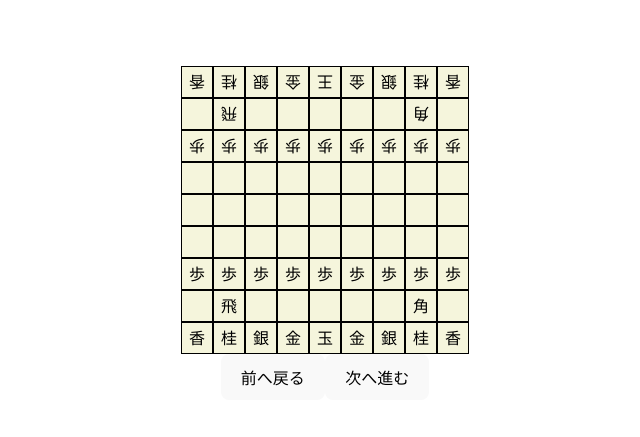
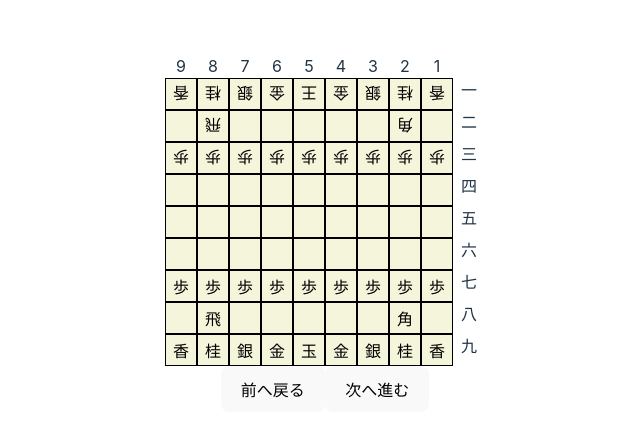
Before and after one commit to ekusiadadus/react-shogi, a React (Vite) app: page / in a window 1280 px wide. Shown: the part 167-604 px from the top of the page, without its empty margins (315-955 px from the left). Built offline with nearby package versions, Linux system fonts and the light colour scheme.

Commit message:
feat: :fire: add easy kif parser

```diff
--- a/src/components/Board/Board.tsx
+++ b/src/components/Board/Board.tsx
@@ -11,6 +11,9 @@ const Board = ({
     }>
   >
 }) => {
+  const rowLabels = ["一", "二", "三", "四", "五", "六", "七", "八", "九"]
+  const columnLabels = ["1", "2", "3", "4", "5", "6", "7", "8", "9"].reverse()
+
   return (
     <div
       style={{
@@ -20,11 +23,22 @@ const Board = ({
         justifyContent: "center"
       }}
     >
+      <div style={{ display: "flex" }}>
+        {columnLabels.map((label, j) => (
+          <div key={j} style={{ width: "32px", textAlign: "center" }}>
+            {label}
+          </div>
+        ))}
+        <div style={{ width: "32px" }}></div>
+      </div>
       {board.map((row, i) => (
         <div key={i} style={{ display: "flex" }}>
           {row.map((piece, j) => (
-            <Square key={j} piece={piece} />
+            <Square key={j} position={{ row: i, column: j }} piece={piece} />
           ))}
+          <div style={{ width: "32px", textAlign: "center" }}>
+            {rowLabels[i]}
+          </div>
         </div>
       ))}
     </div>
--- a/src/components/Game/Game.tsx
+++ b/src/components/Game/Game.tsx
@@ -1,85 +1,13 @@
 import { useState } from "react"
 import Board from "../Board/Board"
-import { PieceType } from "../../model/pieceType"
+import { parseKIF } from "../../helpers/kifParser"
 
-// KIF形式の棋譜データ。このサンプルでは単純化のために配列で表現しています。
+export const Game = ({ KIF }: { KIF: string }) => {
+  const [stepNumber, setStepNumber] = useState(0)
 
-const initialBoard = [
-  [
-    { type: PieceType.Kyo, direction: "down" },
-    { type: PieceType.Kei, direction: "down" },
-    { type: PieceType.Gin, direction: "down" },
-    { type: PieceType.Kin, direction: "down" },
-    { type: PieceType.Ou, direction: "down" },
-    { type: PieceType.Kin, direction: "down" },
-    { type: PieceType.Gin, direction: "down" },
-    { type: PieceType.Kei, direction: "down" },
-    { type: PieceType.Kyo, direction: "down" }
-  ],
-  [
-    null,
-    { type: PieceType.Hisha, direction: "down" },
-    null,
-    null,
-    null,
-    null,
-    null,
-    { type: PieceType.Kaku, direction: "down" },
-    null
-  ],
-  [
-    { type: PieceType.Fu, direction: "down" },
-    { type: PieceType.Fu, direction: "down" },
-    { type: PieceType.Fu, direction: "down" },
-    { type: PieceType.Fu, direction: "down" },
-    { type: PieceType.Fu, direction: "down" },
-    { type: PieceType.Fu, direction: "down" },
-    { type: PieceType.Fu, direction: "down" },
-    { type: PieceType.Fu, direction: "down" },
-    { type: PieceType.Fu, direction: "down" }
-  ],
-  Array(9).fill(null),
-  Array(9).fill(null),
-  Array(9).fill(null),
-  [
-    { type: PieceType.Fu, direction: "up" },
-    { type: PieceType.Fu, direction: "up" },
-    { type: PieceType.Fu, direction: "up" },
-    { type: PieceType.Fu, direction: "up" },
-    { type: PieceType.Fu, direction: "up" },
-    { type: PieceType.Fu, direction: "up" },
-    { type: PieceType.Fu, direction: "up" },
-    { type: PieceType.Fu, direction: "up" },
-    { type: PieceType.Fu, direction: "up" }
-  ],
-  [
-    null,
-    { type: PieceType.Hisha, direction: "up" },
-    null,
-    null,
-    null,
-    null,
-    null,
-    { type: PieceType.Kaku, direction: "up" },
-    null
-  ],
-  [
-    { type: PieceType.Kyo, direction: "up" },
-    { type: PieceType.Kei, direction: "up" },
-    { type: PieceType.Gin, direction: "up" },
-    { type: PieceType.Kin, direction: "up" },
-    { type: PieceType.Gyoku, direction: "up" },
-    { type: PieceType.Kin, direction: "up" },
-    { type: PieceType.Gin, direction: "up" },
-    { type: PieceType.Kei, direction: "up" },
-    { type: PieceType.Kyo, direction: "up" }
-  ]
-]
-
-export const kifData = [initialBoard]
-
-export const Game = () => {
-  const [stepNumber, setStepNumber] = useState(0)
+  const kifData = parseKIF(KIF)
+  console.log("🚀 ~ file: Game.tsx:10 ~ Game ~ length:", length)
+  console.log("🚀 ~ file: Game.tsx:10 ~ Game ~ kifData:", kifData)
 
   function nextStep() {
     if (stepNumber < kifData.length - 1) {
--- a/src/components/Piece/Piece.tsx
+++ b/src/components/Piece/Piece.tsx
@@ -2,29 +2,42 @@ import { PieceDisplay, type PieceType } from "../../model/pieceType"
 
 export const Piece = ({
   type,
-  direction
+  direction,
+  position
 }: {
   type: PieceType
   direction: "up" | "down"
+  position: {
+    row: number
+    column: number
+  }
 }) => {
   const transform = direction === "up" ? "rotate(0deg)" : "rotate(180deg)"
 
   return (
-    <div
+    <button
       style={{
         display: "flex",
         justifyContent: "center",
         alignItems: "center",
-        width: "30px",
-        height: "30px",
+        width: "32px",
+        height: "32px",
         border: "1px solid black",
         backgroundColor: "beige",
         transform,
-        color: "black"
+        color: "black",
+        padding: 0,
+        outline: "none",
+        borderRadius: 0,
+        boxShadow: "none"
+      }}
+      //onclick show position and piece info in alert
+      onClick={() => {
+        alert(`row: ${position.row}, column: ${position.column}, type: ${type}`)
       }}
     >
       {PieceDisplay[type]}
-    </div>
+    </button>
   )
 }
 
--- a/src/components/Square/Square.tsx
+++ b/src/components/Square/Square.tsx
@@ -2,17 +2,26 @@ import type { PieceType } from "../../model/pieceType"
 import Piece from "../Piece/Piece"
 
 export const Square = ({
-  piece
+  piece,
+  position
 }: {
   piece: {
     type: PieceType
     direction: "up" | "down"
   }
+  position: {
+    row: number
+    column: number
+  }
 }) => {
   return (
     <div className="square">
       {piece !== null && (
-        <Piece type={piece.type} direction={piece.direction} />
+        <Piece
+          type={piece.type}
+          direction={piece.direction}
+          position={position}
+        />
       )}
       {piece === null && (
         <div
--- /dev/null
+++ b/src/helpers/kifParser.tsx
@@ -0,0 +1,185 @@
+import { PieceDisplay, PieceType } from "../model/pieceType"
+import { index } from "../pages/BoardPage/index"
+
+const initialBoard = [
+  [
+    { type: PieceType.Kyo, direction: "down" },
+    { type: PieceType.Kei, direction: "down" },
+    { type: PieceType.Gin, direction: "down" },
+    { type: PieceType.Kin, direction: "down" },
+    { type: PieceType.Ou, direction: "down" },
+    { type: PieceType.Kin, direction: "down" },
+    { type: PieceType.Gin, direction: "down" },
+    { type: PieceType.Kei, direction: "down" },
+    { type: PieceType.Kyo, direction: "down" }
+  ],
+  [
+    null,
+    { type: PieceType.Hisha, direction: "down" },
+    null,
+    null,
+    null,
+    null,
+    null,
+    { type: PieceType.Kaku, direction: "down" },
+    null
+  ],
+  [
+    { type: PieceType.Fu, direction: "down" },
+    { type: PieceType.Fu, direction: "down" },
+    { type: PieceType.Fu, direction: "down" },
+    { type: PieceType.Fu, direction: "down" },
+    { type: PieceType.Fu, direction: "down" },
+    { type: PieceType.Fu, direction: "down" },
+    { type: PieceType.Fu, direction: "down" },
+    { type: PieceType.Fu, direction: "down" },
+    { type: PieceType.Fu, direction: "down" }
+  ],
+  Array(9).fill(null),
+  Array(9).fill(null),
+  Array(9).fill(null),
+  [
+    { type: PieceType.Fu, direction: "up" },
+    { type: PieceType.Fu, direction: "up" },
+    { type: PieceType.Fu, direction: "up" },
+    { type: PieceType.Fu, direction: "up" },
+    { type: PieceType.Fu, direction: "up" },
+    { type: PieceType.Fu, direction: "up" },
+    { type: PieceType.Fu, direction: "up" },
+    { type: PieceType.Fu, direction: "up" },
+    { type: PieceType.Fu, direction: "up" }
+  ],
+  [
+    null,
+    { type: PieceType.Hisha, direction: "up" },
+    null,
+    null,
+    null,
+    null,
+    null,
+    { type: PieceType.Kaku, direction: "up" },
+    null
+  ],
+  [
+    { type: PieceType.Kyo, direction: "up" },
+    { type: PieceType.Kei, direction: "up" },
+    { type: PieceType.Gin, direction: "up" },
+    { type: PieceType.Kin, direction: "up" },
+    { type: PieceType.Gyoku, direction: "up" },
+    { type: PieceType.Kin, direction: "up" },
+    { type: PieceType.Gin, direction: "up" },
+    { type: PieceType.Kei, direction: "up" },
+    { type: PieceType.Kyo, direction: "up" }
+  ]
+]
+
+export const num2num = (str: string) => {
+  // 全角数字を半角数字に
+  var reg
+  var twoBtNum = ["１", "２", "３", "４", "５", "６", "７", "８", "９", "０"]
+  var num = ["1", "2", "3", "4", "5", "6", "7", "8", "9", "0"]
+  for (var i = 0; i < num.length; i++) {
+    reg = new RegExp(twoBtNum[i], "g") // ex) reg = /３/g
+    str = str.replace(reg, num[i])
+  }
+  return str
+}
+export const kanji2num = (str: string) => {
+  // 漢数字を半角数字に
+  var reg
+  var kanjiNum = ["一", "二", "三", "四", "五", "六", "七", "八", "九", "〇"]
+  var num = ["1", "2", "3", "4", "5", "6", "7", "8", "9", "0"]
+  for (var i = 0; i < num.length; i++) {
+    reg = new RegExp(kanjiNum[i], "g") // ex) reg = /三/g
+    str = str.replace(reg, num[i])
+  }
+  return str
+}
+
+// KIF形式から盤面の座標を得るための関数
+export const parseKIFLine = (kifLine: string) => {
+  kifLine = num2num(kifLine)
+  kifLine = kanji2num(kifLine)
+
+  let matches = kifLine.match(/(\d+) (\d{2})(\D+)\((\d{2})\)/)
+
+  if (matches === null) {
+    throw new Error("Invalid KIF format")
+  }
+
+  // 元の位置
+  let fromY = parseInt(matches[4].charAt(1), 10) - 1
+  let fromX = 9 - parseInt(matches[4].charAt(0), 10)
+
+  console.log(fromX, fromY)
+
+  // 移動先の位置
+  let toY = parseInt(matches[2].charAt(1), 10) - 1
+  let toX = 9 - parseInt(matches[2].charAt(0), 10)
+
+  // 駒の種類を取得
+  let pieceType = Object.keys(PieceDisplay).find(
+    key => PieceDisplay[key] === matches[3]
+  )
+
+  if (!pieceType) {
+    throw new Error("Invalid piece type")
+  }
+
+  let index = parseInt(matches[1], 10) // 手番をインデックスとして使用します
+  let direction: "up" | "down" = index % 2 === 1 ? "up" : "down" // 修正: 1始まりのインデックスを考慮
+
+  return { fromX, fromY, toX, toY, pieceType, direction }
+}
+
+// ボードを更新する関数
+export const updateBoard = ({
+  board,
+  kifLine
+}: {
+  board: Array<{ type: PieceType; direction: "up" | "down" } | null>[]
+  kifLine: string
+}) => {
+  // KIF形式から移動情報をパース
+  let move = parseKIFLine(kifLine)
+
+  // 移動前のピースの位置
+  let piece = board[move.fromY][move.fromX]
+  console.log(piece)
+
+  if (piece === null || piece.type !== move.pieceType) {
+    throw new Error("Invalid piece movement")
+  }
+
+  // ピースの移動方向を更新
+  piece.direction = move.direction
+
+  // ピースの移動方向を更新
+  piece.direction = move.direction
+
+  let newBoard = board.map(row => [...row])
+
+  // ピースを移動
+  newBoard[move.fromY][move.fromX] = null
+  newBoard[move.toY][move.toX] = piece
+
+  return newBoard
+}
+
+export const parseKIF = (KIF: string) => {
+  let boardHistory = [initialBoard]
+  let lines = KIF.split(/\r?\n/)
+
+  lines.forEach((line, index) => {
+    boardHistory.push(
+      updateBoard({
+        board: boardHistory[boardHistory.length - 1],
+        kifLine: line
+      })
+    )
+  })
+
+  console.log(boardHistory)
+
+  return boardHistory
+}
--- a/src/pages/GamePage.tsx
+++ b/src/pages/GamePage.tsx
@@ -1,5 +1,22 @@
 import Game from "../components/Game/Game"
 
 export const GamePage = () => {
-  return <Game />
+  return (
+    <Game
+      KIF={`1 ２六歩(27) (00:00/00:00:00)
+2 ８四歩(83) (00:00/00:00:00)
+3 ２五歩(26) (00:00/00:00:00)
+4 ８五歩(84) (00:00/00:00:00)
+5 ７八金(69) (00:00/00:00:00)
+6 ３二金(41) (00:00/00:00:00)
+7 ３八銀(39) (00:00/00:00:00)
+8 ７二銀(71) (00:00/00:00:00)
+9 ９六歩(97) (00:00/00:00:00)
+10 １四歩(13) (00:00/00:00:00)
+11 １六歩(17) (00:00/00:00:00)
+12 ９四歩(93) (00:00/00:00:00)
+13 ６八玉(59) (00:00/00:00:00)
+14 ８六歩(85) (00:00/00:00:00)`}
+    />
+  )
 }
```
Also changed, not shown: 1 other file (tests, documents, lock files or other folders).
